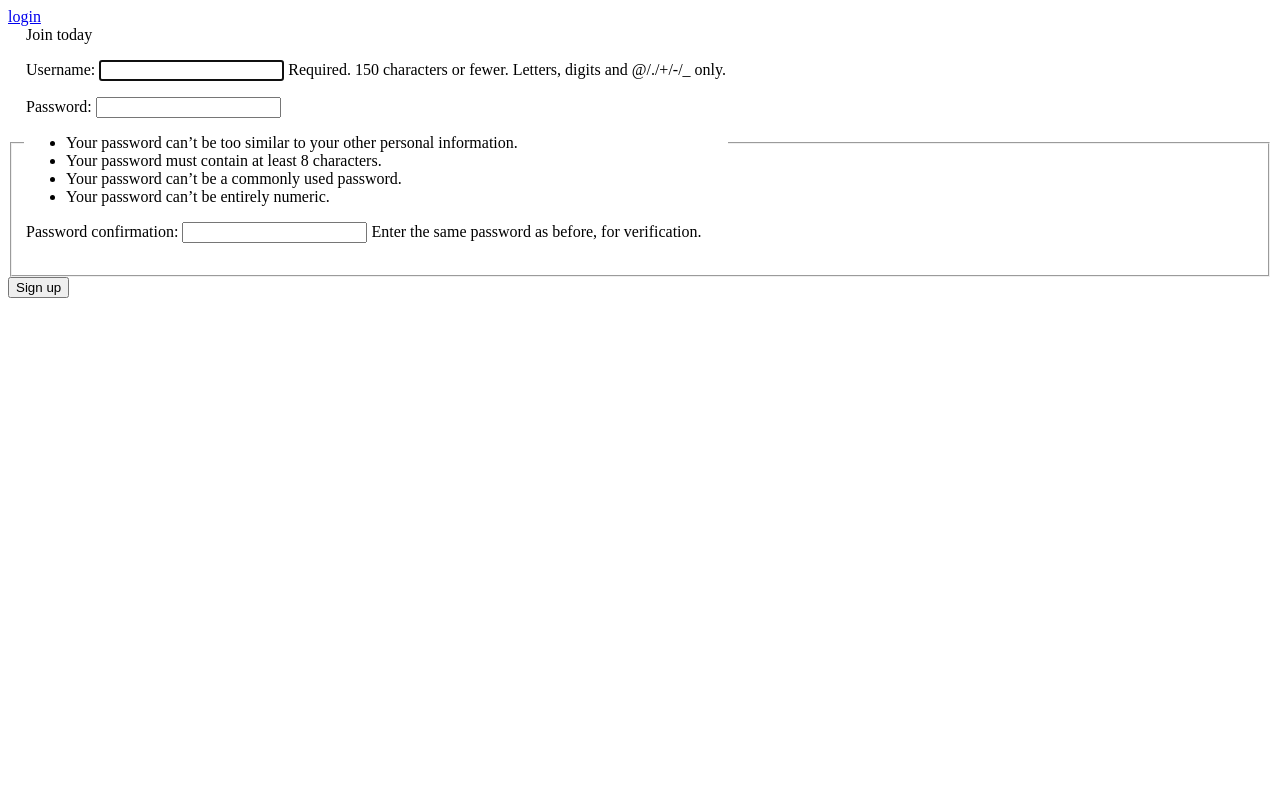
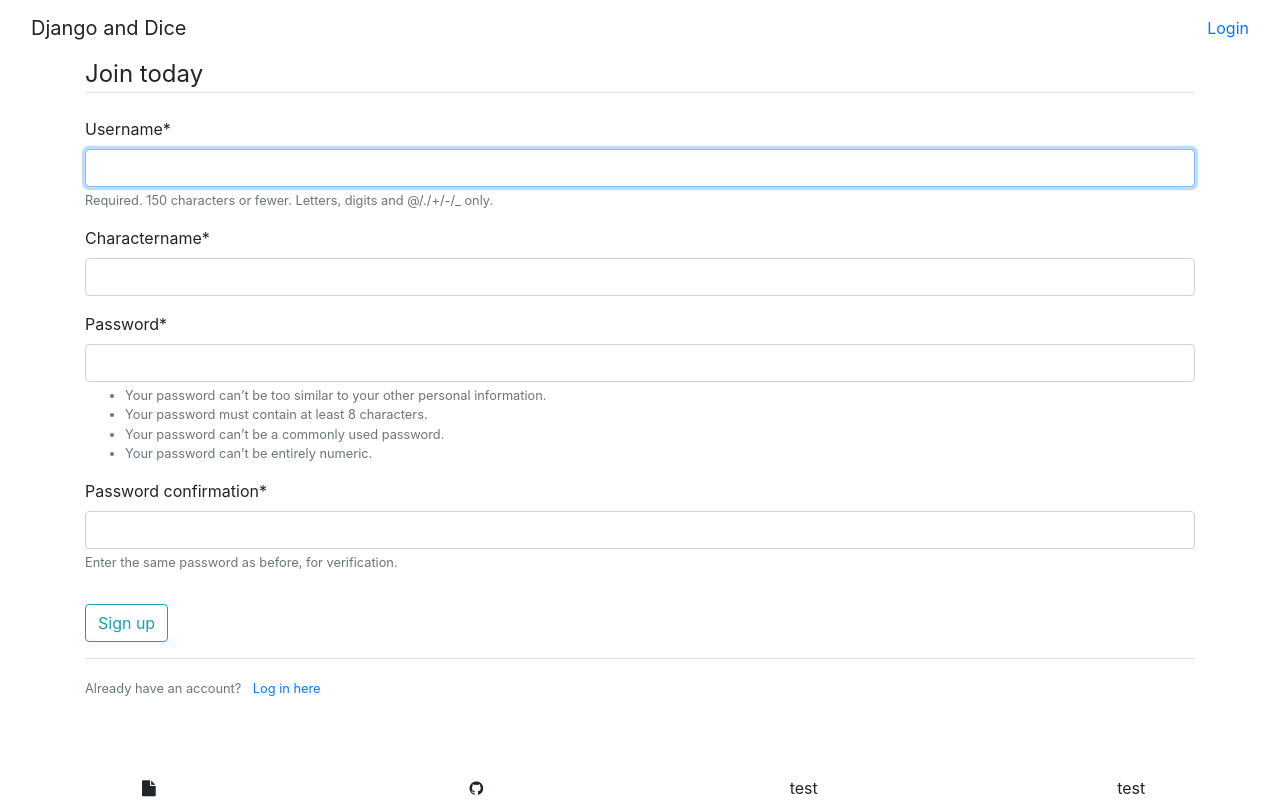
Before and after one commit to Yvesvc/DjangoAndDice, a Django app: page /user/registration/ in a window 1280 px wide. Run offline with Django 3.2, Linux system fonts and the light colour scheme; some libraries are stand-ins or nearby versions.

Commit message:
-Bootstrap login and registration

```diff
--- a/templates/header/header.html
+++ b/templates/header/header.html
@@ -1,38 +1,64 @@
 <!DOCTYPE html>
 <html lang="en">
+
 <head>
     <meta charset="UTF-8">
     <meta name="viewport" content="width=device-width, initial-scale=1.0">
-    <title>Django and Dice</title>
+    <link rel="stylesheet" href="https://maxcdn.bootstrapcdn.com/bootstrap/4.3.1/css/bootstrap.min.css"> <!--BOOTSTRAP -->
+    <link rel="stylesheet" href="https://cdnjs.cloudflare.com/ajax/libs/font-awesome/4.7.0/css/font-awesome.min.css"> <!--load Font Awesome icons -->
+    {% load staticfiles %}
+    <!-- Custom stylesheet -->
+    <link rel='stylesheet' href="{% static 'css/header/header.css' %}">
+    <title>Django and Dice </title>
+
+</head>
+
+<header>
+    <!--Django and Dice-->
+    <nav class="navbar navbar-inverse">
+  <div class="container-fluid">
+    <div class="navbar-header">
+      <div class="navbar-brand">Django and Dice</div>
+    </div>
+     <!-- Login/Logout -->
+    <ul class="nav navbar-nav navbar-right">
+        {% if user.is_authenticated %}
+            <a href="{% url 'logout'%}"><span class="glyphicon glyphicon-log-in"></span> Logout</a>
+        {% else %}
+            <a href = "{% url 'login'%}"> Login</a>
+        {% endif %}
+    </ul>
+  </div>
+</nav>
+
+
+</header>
+
+<body>
+
+    <div class = 'container'>
+
+    {%block content %}
+    {% endblock %}
 
 
 
-</head>
+<footer class="fixed-bottom">
+
+
+<div class="row">
+  <div class="col text-center"><i class="fa fa-file"></i></div>
+  <div class="col text-center"><i class="fa fa-github"></i></div>
+  <div class="col text-center">test</div>
+  <div class="col text-center">test</div>
+</div>
+
+
+</footer>
 
 
 
-<header>
-
-<div>
-    {% if user.is_authenticated %}
-
-    {% else %}
-
-<a href = "{% url 'login'%}"> login</a>
-    {% endif %}
 </div>
-
-</header>
-
-
-
-<body>
-
-
-
-
-{%block content %}
-{%endblock%}
 </body>
 
 </html>
--- a/templates/users/registration.html
+++ b/templates/users/registration.html
@@ -1,21 +1,26 @@
 {% extends 'header/header.html'%}
-
+{% load crispy_forms_tags %}
 {% block content %}
 
-<div>
+<div class = 'content-section'>
     <form method = 'POST'>
     {%csrf_token%}
-<fieldset>
-    <legend>
-        Join today
-        {{ form.as_p }}
-    </legend>
-</fieldset>
-        <div>
-            <button type = 'submit'>  Sign up</button>
-        </div>
+        <fieldset class = 'form-group'>
+            <legend class = 'border-bottom mb-4'> Join today </legend>
+        {{ form|crispy }}
+        </fieldset>
+            <div class = 'form-group'>
+        <button class = 'btn btn-outline-info' type = 'submit'>  Sign up</button>
+            </div>
     </form>
 
+
+<div class = 'border-top pt-3'>
+    <small class = 'text-muted'>
+        Already have an account? <a class = 'ml-2' href = '/user/login'> Log in here</a>
+    </small>
+
+</div>
 </div>
 
 {% endblock content%}
--- /dev/null
+++ b/users/forms.py
@@ -0,0 +1,13 @@
+from django import forms
+from django.contrib.auth.models import User
+from django.contrib.auth.forms import UserCreationForm
+
+class UserRegisterForm(UserCreationForm):
+    #add column charactername
+    charactername = forms.CharField(max_length = 25)
+
+    class Meta:
+        #Model want to interact with
+        model = User
+        #Fields to be shown on form and order
+        fields = ['username', 'charactername', 'password1', 'password2']
--- a/users/urls.py
+++ b/users/urls.py
@@ -4,7 +4,10 @@ from . import views
 from django.contrib.auth import views as auth_views
 
 urlpatterns = [
+    #Register
     path('registration/', views.register, name='register'),
+    #Login
     path('login/', auth_views.LoginView.as_view(template_name = 'users/login.html'), name='login'),
+    #Logout
     path('logout/', auth_views.LogoutView.as_view(template_name = 'users/logout.html'), name='logout')
 ]
--- a/users/views.py
+++ b/users/views.py
@@ -1,20 +1,23 @@
 from django.shortcuts import render, redirect
 from django.contrib.auth.forms import UserCreationForm
 from django.contrib import messages
+from .forms import UserRegisterForm
 
-
+#Register
 def register(request):
+    #POST
     if request.method == 'POST':
-        form = UserCreationForm(request.POST)
+        form = UserRegisterForm(request.POST)
         if form.is_valid():
             form.save()
             username = form.cleaned_data.get('username')
-            messages.success(request, f'Account created for {username}!')
+            messages.success(request, 'Your account has successfully been created!')
             return redirect ('login')
+    #GET
     else:
-        form = UserCreationForm()
+        form = UserRegisterForm()
     return render(request, 'users/registration.html', {'form': form})
 
-
+#Login
 def login(request):
     return render (request, 'users/login.html')
```
Also changed, not shown: djangoanddice/settings.py (+12 -2 lines), templates/users/login.html (+12 -10 lines), db.sqlite3, static/css/header/header.css (added).
